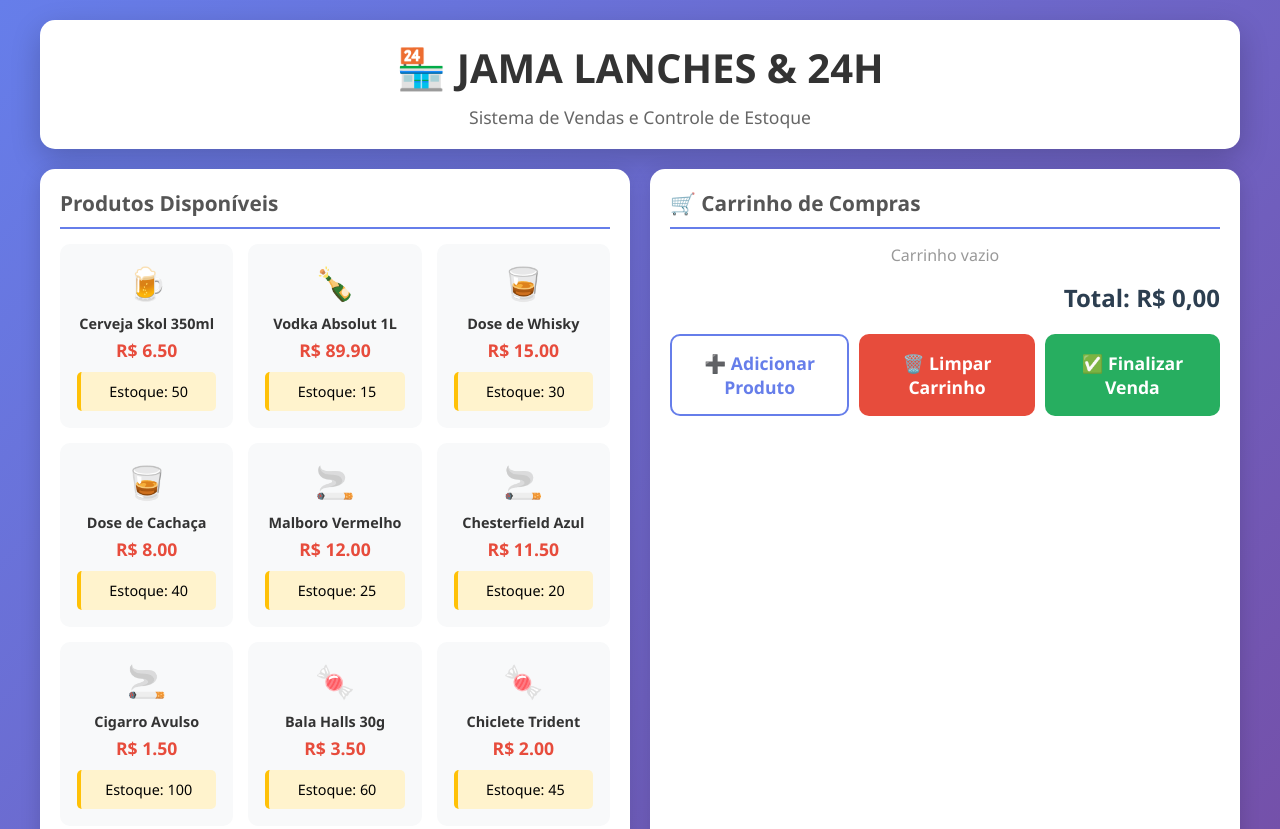
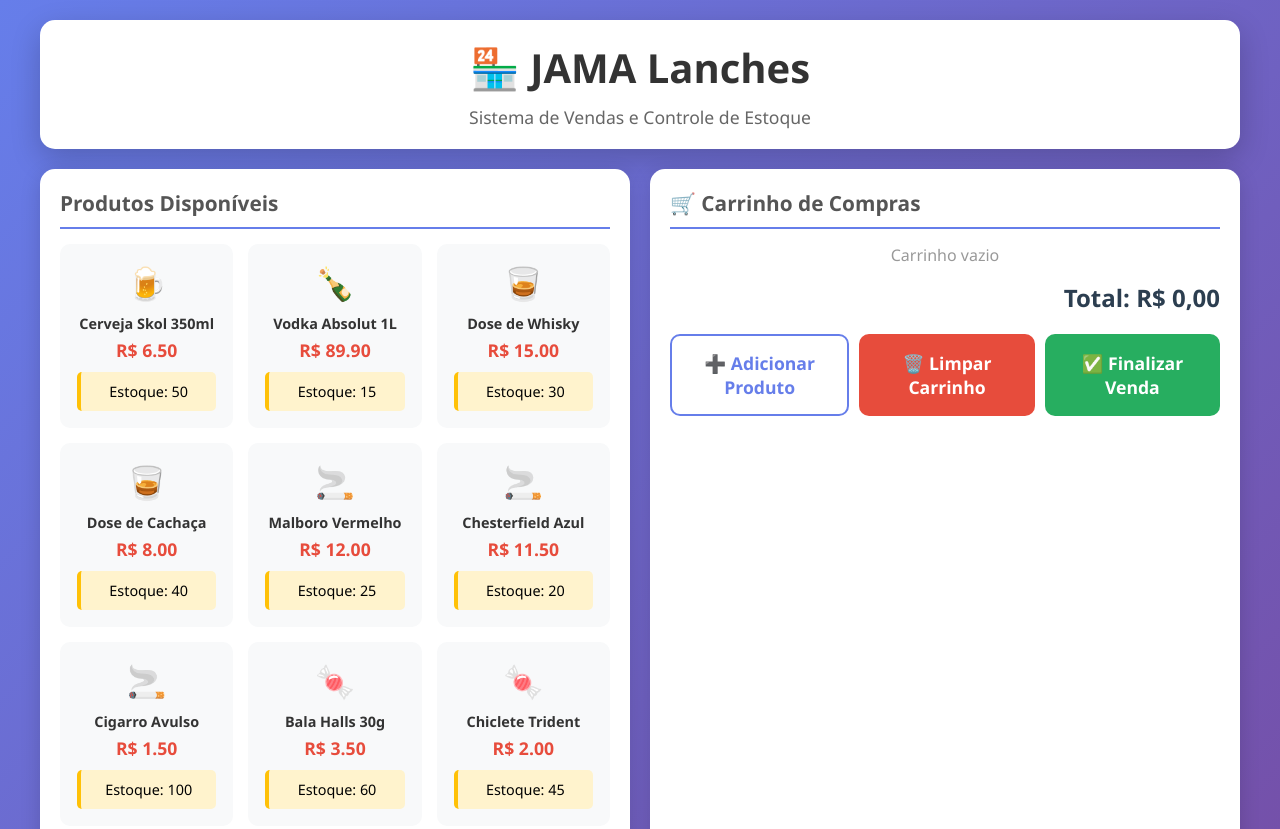
Before and after one commit to akilessimiao/sistema-venda-armarinho, a plain HTML site: page index.html in a window 1280 px wide. Shown: the top 829 px of the page. Drawn offline with Linux system fonts and the light colour scheme.

Commit message:
Atualizar o index.html

```diff
--- a/index.html
+++ b/index.html
@@ -331,7 +331,7 @@
 <body>
     <div class="container">
         <header>
-            <h1>🏪 JAMA LANCHES & 24H</h1>
+            <h1>🏪 JAMA Lanches</h1>
             <p class="subtitle">Sistema de Vendas e Controle de Estoque</p>
         </header>
 
```
